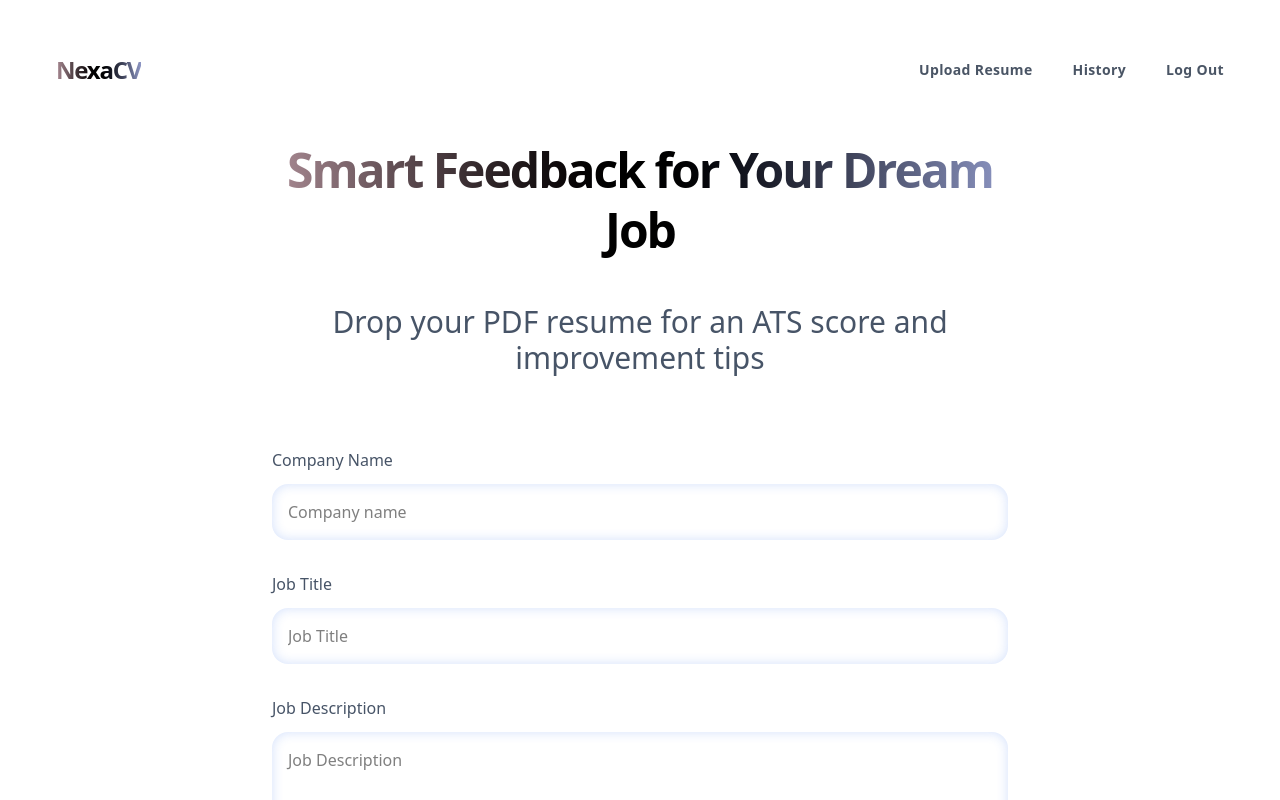
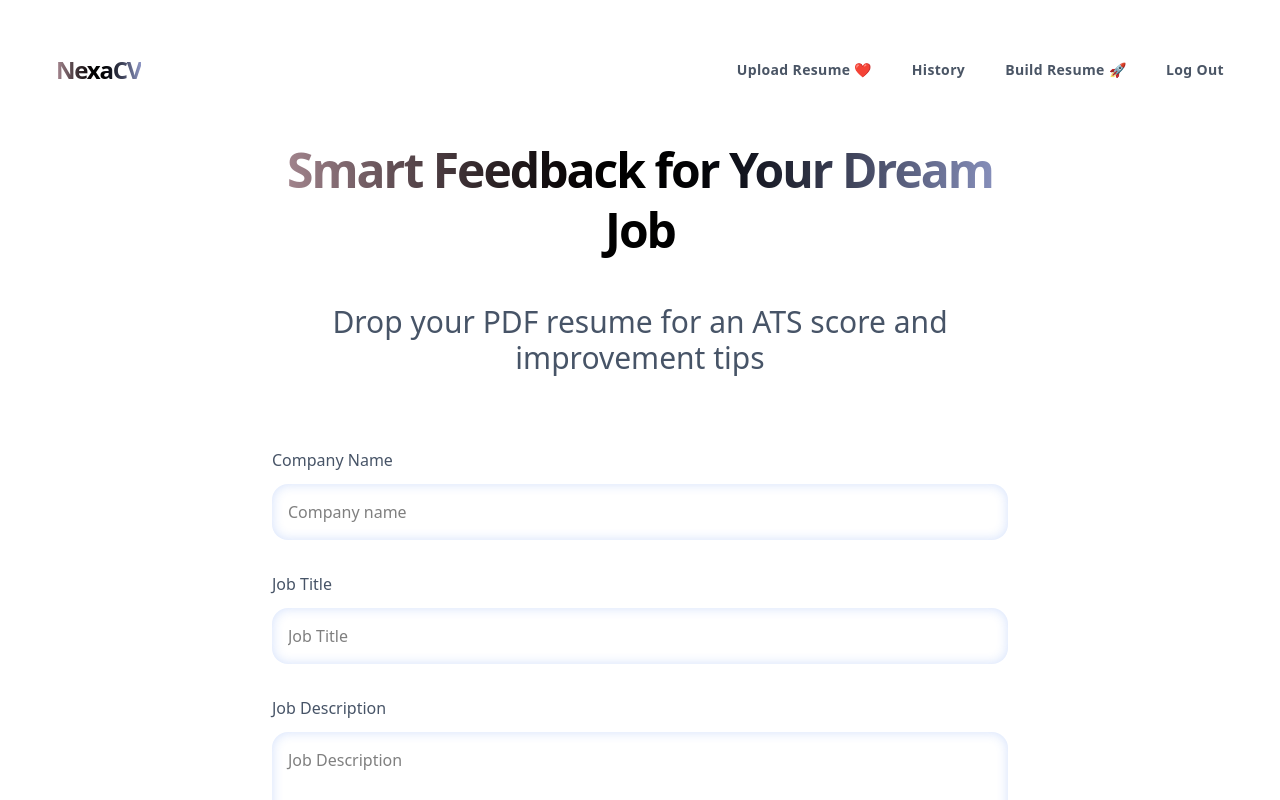
Before and after one commit to st-darwin/AI-resume-analyzer, a React (Vite) app: page /Upload in a window 1280 px wide. Shown: the top 800 px of the page. Built offline with nearby package versions, Linux system fonts and the light colour scheme; a web font is replaced by a local one.

Commit message:
Update Navbar.tsx

```diff
--- a/src/components/Navbar.tsx
+++ b/src/components/Navbar.tsx
@@ -15,9 +15,11 @@ const Navbar = () => {
   {/* Desktop Links */}
 <div className="hidden md:flex items-center gap-10">
   {[
-    { name: 'Upload Resume', path: '/Upload' },
+    { name: 'Upload Resume ❤️', path: '/Upload' },
     { name: 'History', path: '/History' },
-    {name : 'Log Out' , path : '/Auth'}
+     {name: 'Build Resume 🚀' , path : '/ResumeBuilder'},
+    {name : 'Log Out ' , path : '/Auth'},
+
   ].map((link) => (
     <Link
       key={link.path}
@@ -56,14 +58,22 @@ const Navbar = () => {
           onClick={() => setIsOpen(false)}
           className="text-2xl text-gray-300 hover:text-white font-semibold"
         >
-          <h1>Upload Resume</h1>
+          <h1>Upload Resume 🔥</h1>
         </Link>
         <Link
           to="/History"
           onClick={() => setIsOpen(false)}
           className="text-2xl text-gray-300 hover:text-white font-semibold"
         >
-         <h1>History</h1>
+         <h1>History🚀</h1>
+        </Link>
+
+             <Link
+          to="/ResumeBuilder"
+          onClick={() => setIsOpen(false)}
+          className="text-2xl text-gray-300 hover:text-white font-semibold"
+        >
+         <h1>Build a Resume..🚀</h1>
         </Link>
 
           <Link
@@ -71,8 +81,11 @@ const Navbar = () => {
           onClick={() => setIsOpen(false)}
           className="text-2xl text-gray-300 hover:text-white font-semibold"
         >
-         <h1>Log Out</h1>
+         <h1>Log Out..</h1>
         </Link>
+
+
+
       </div>
     </nav>
   );
```
